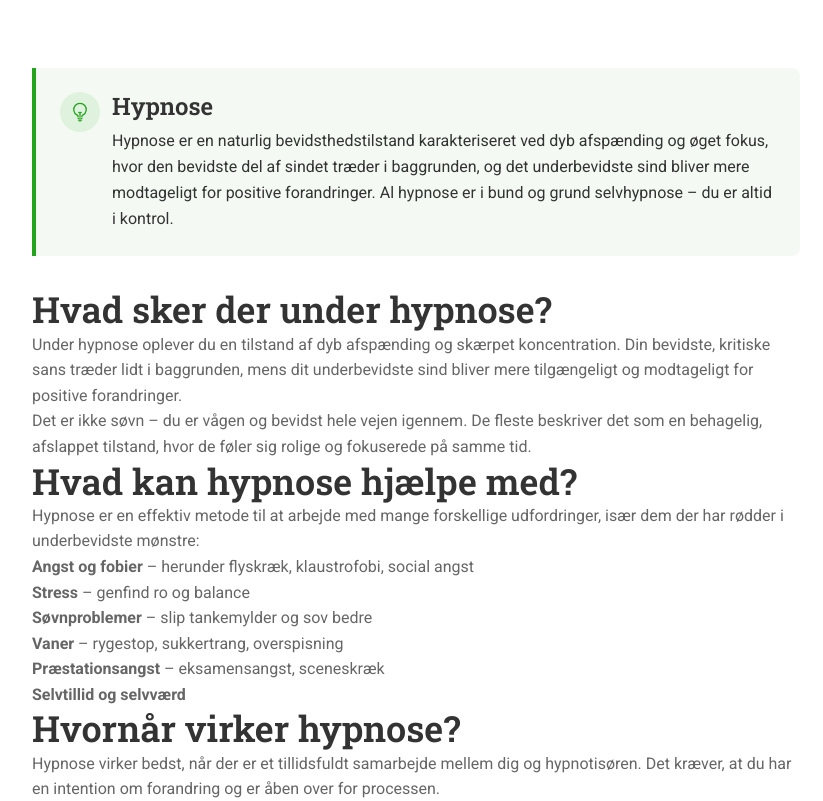
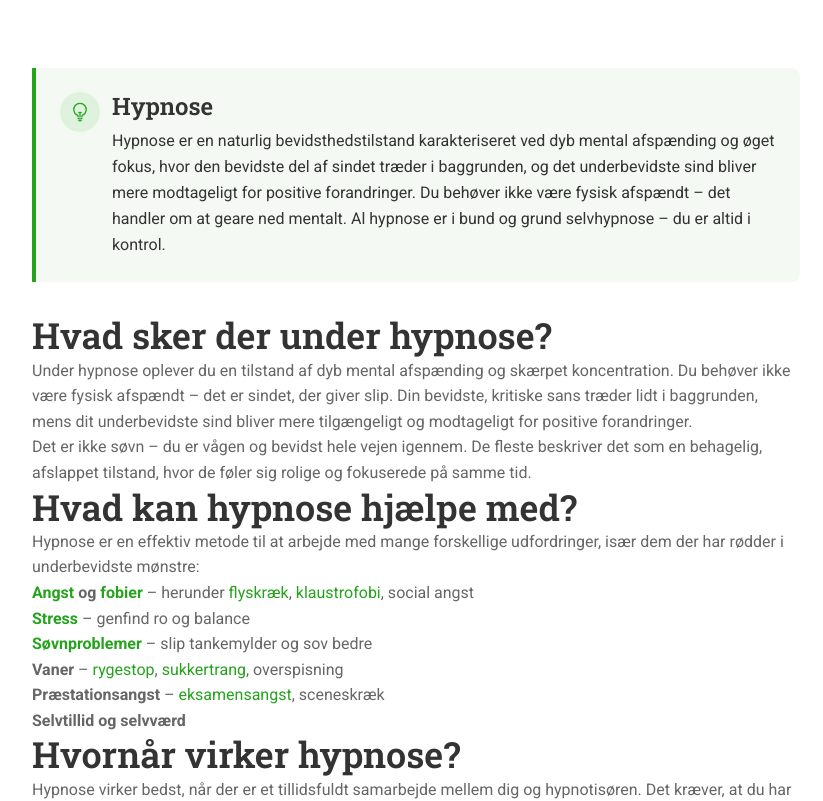
Before and after one commit to thebinarybeastieboy/hypnosefyn.dk, a Next.js app: page /hypnose in a window 1280 px wide. Shown: the part 500-1301 px from the top of the page, without its empty margins (224-1047 px from the left). Built offline with nearby package versions, Linux system fonts and the light colour scheme.

Commit message:
feat: complete user feedback implementation
- Removed logo from footer (kept text only)
- Added internal links to treatment mentions
- Clarified mental relaxation (not physical) across all pages
- Green link colors throughout

```diff
--- a/app/faq/page.tsx
+++ b/app/faq/page.tsx
@@ -14,7 +14,7 @@ const faqs = [
         questions: [
             {
                 q: "Hvad er hypnose?",
-                a: "Hypnose er en naturlig bevidsthedstilstand karakteriseret ved dyb afspænding og øget fokus. I denne tilstand bliver dit underbevidste sind mere modtageligt for positive forandringer. Du er vågen og bevidst hele vejen igennem."
+                a: "Hypnose er en naturlig bevidsthedstilstand karakteriseret ved dyb mental afspænding og øget fokus. I denne tilstand bliver dit underbevidste sind mere modtageligt for positive forandringer. Du behøver ikke være fysisk afspændt – det er sindet, der giver slip. Du er vågen og bevidst hele vejen igennem."
             },
             {
                 q: "Kan alle hypnotiseres?",
--- a/app/hypnose/page.tsx
+++ b/app/hypnose/page.tsx
@@ -42,7 +42,7 @@ export default function HypnosePage() {
 
                         <DefinitionBox
                             term="Hypnose"
-                            definition="Hypnose er en naturlig bevidsthedstilstand karakteriseret ved dyb afspænding og øget fokus, hvor den bevidste del af sindet træder i baggrunden, og det underbevidste sind bliver mere modtageligt for positive forandringer. Al hypnose er i bund og grund selvhypnose – du er altid i kontrol."
+                            definition="Hypnose er en naturlig bevidsthedstilstand karakteriseret ved dyb mental afspænding og øget fokus, hvor den bevidste del af sindet træder i baggrunden, og det underbevidste sind bliver mere modtageligt for positive forandringer. Du behøver ikke være fysisk afspændt – det handler om at geare ned mentalt. Al hypnose er i bund og grund selvhypnose – du er altid i kontrol."
                         />
 
                         <div className="prose prose-lg max-w-none text-text-light">
@@ -50,7 +50,8 @@ export default function HypnosePage() {
                                 Hvad sker der under hypnose?
                             </h2>
                             <p>
-                                Under hypnose oplever du en tilstand af dyb afspænding og skærpet koncentration.
+                                Under hypnose oplever du en tilstand af dyb mental afspænding og skærpet koncentration.
+                                Du behøver ikke være fysisk afspændt – det er sindet, der giver slip.
                                 Din bevidste, kritiske sans træder lidt i baggrunden, mens dit underbevidste sind
                                 bliver mere tilgængeligt og modtageligt for positive forandringer.
                             </p>
@@ -68,11 +69,11 @@ export default function HypnosePage() {
                                 især dem der har rødder i underbevidste mønstre:
                             </p>
                             <ul>
-                                <li><strong>Angst og fobier</strong> – herunder flyskræk, klaustrofobi, social angst</li>
-                                <li><strong>Stress</strong> – genfind ro og balance</li>
-                                <li><strong>Søvnproblemer</strong> – slip tankemylder og sov bedre</li>
-                                <li><strong>Vaner</strong> – rygestop, sukkertrang, overspisning</li>
-                                <li><strong>Præstationsangst</strong> – eksamensangst, sceneskræk</li>
+                                <li><strong><Link href="/behandlinger/angst">Angst</Link> og <Link href="/behandlinger/fobier">fobier</Link></strong> – herunder <Link href="/behandlinger/flyskraek">flyskræk</Link>, <Link href="/behandlinger/klaustrofobi">klaustrofobi</Link>, social angst</li>
+                                <li><strong><Link href="/behandlinger/stress">Stress</Link></strong> – genfind ro og balance</li>
+                                <li><strong><Link href="/behandlinger/soevn">Søvnproblemer</Link></strong> – slip tankemylder og sov bedre</li>
+                                <li><strong>Vaner</strong> – <Link href="/behandlinger/rygestop">rygestop</Link>, <Link href="/behandlinger/sukkertrang">sukkertrang</Link>, overspisning</li>
+                                <li><strong>Præstationsangst</strong> – <Link href="/behandlinger/eksamensangst">eksamensangst</Link>, sceneskræk</li>
                                 <li><strong>Selvtillid og selvværd</strong></li>
                             </ul>
 
--- a/app/page.tsx
+++ b/app/page.tsx
@@ -37,14 +37,15 @@ export default function HomePage() {
               Hvad er hypnose?
             </h2>
             <p className="text-lg text-text-light leading-relaxed mb-6">
-              Hypnose er en naturlig tilstand af dyb afspænding og fokuseret opmærksomhed,
+              Hypnose er en naturlig tilstand af dyb mental afspænding og fokuseret opmærksomhed,
               hvor dit underbevidste sind bliver mere tilgængeligt for positiv forandring.
               Det er ikke søvn, men en tilstand af skærpet koncentration, hvor du forbliver
-              bevidst og i kontrol hele vejen igennem.
+              bevidst og i kontrol hele vejen igennem. Du behøver ikke være fysisk afspændt –
+              det er den mentale del af sindet, der frigøres.
             </p>
             <DefinitionBox
               term="Hypnose"
-              definition="Hypnose er en naturlig bevidsthedstilstand karakteriseret ved dyb afspænding og øget fokus, hvor den bevidste del af sindet træder i baggrunden, og det underbevidste sind bliver mere modtageligt for positive forandringer. Al hypnose er i bund og grund selvhypnose – du er altid i kontrol."
+              definition="Hypnose er en naturlig bevidsthedstilstand karakteriseret ved dyb mental afspænding og øget fokus, hvor den bevidste del af sindet træder i baggrunden, og det underbevidste sind bliver mere modtageligt for positive forandringer. Du behøver ikke være fysisk afspændt – det handler om at geare ned mentalt. Al hypnose er i bund og grund selvhypnose – du er altid i kontrol."
             />
           </div>
         </div>
@@ -99,7 +100,7 @@ export default function HomePage() {
           <div className="grid gap-8 md:grid-cols-3 lg:grid-cols-5">
             {[
               { step: 1, title: "Samtale", desc: "Vi starter med at tale om dine udfordringer og ønsker" },
-              { step: 2, title: "Afspænding", desc: "Du guides ind i en dyb, behagelig afspænding" },
+              { step: 2, title: "Mental afspænding", desc: "Du guides ind i en rolig, fokuseret tilstand" },
               { step: 3, title: "Hypnose", desc: "Vi arbejder med dit underbevidste sind" },
               { step: 4, title: "Integration", desc: "Nye mønstre og ressourcer forankres" },
               { step: 5, title: "Afslutning", desc: "Du vender tilbage fuldt bevidst og forfrisket" },
--- a/components/layout/Footer.tsx
+++ b/components/layout/Footer.tsx
@@ -14,19 +14,16 @@ export default function Footer() {
                     <div className="lg:col-span-1">
                         <Link
                             href="/"
-                            className="flex items-center gap-2 text-xl font-bold text-white hover:text-white/80 transition-colors mb-4"
+                            className="inline-block text-xl font-bold text-white hover:text-white/80 transition-colors mb-4"
                             style={{ fontFamily: 'var(--font-headline)' }}
                         >
-                            <img
-                                src="/images/logo.png"
-                                alt="Hypnose Fyn logo"
-                                className="h-10 w-auto brightness-0 invert"
-                            />
-                            <span>Hypnose Fyn</span>
+                            Hypnose Fyn
                         </Link>
                         <p className="text-white/80 text-sm leading-relaxed mb-4">
                             Professionel hypnosebehandling i Svendborg med over 27 års erfaring.
-                            Behandling af angst, stress, fobier og meget mere.
+                            Behandling af <Link href="/behandlinger/angst" className="underline hover:text-white">angst</Link>,{' '}
+                            <Link href="/behandlinger/stress" className="underline hover:text-white">stress</Link>,{' '}
+                            <Link href="/behandlinger/fobier" className="underline hover:text-white">fobier</Link> og meget mere.
                         </p>
                         <a
                             href={site.social.trustpilot}
```
